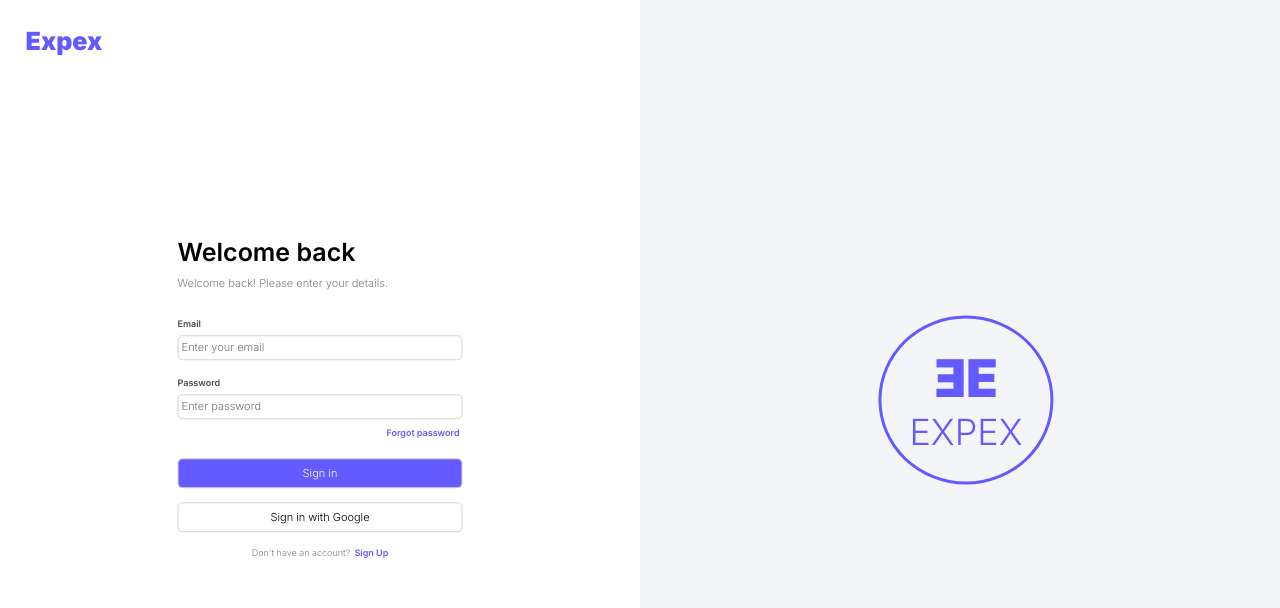
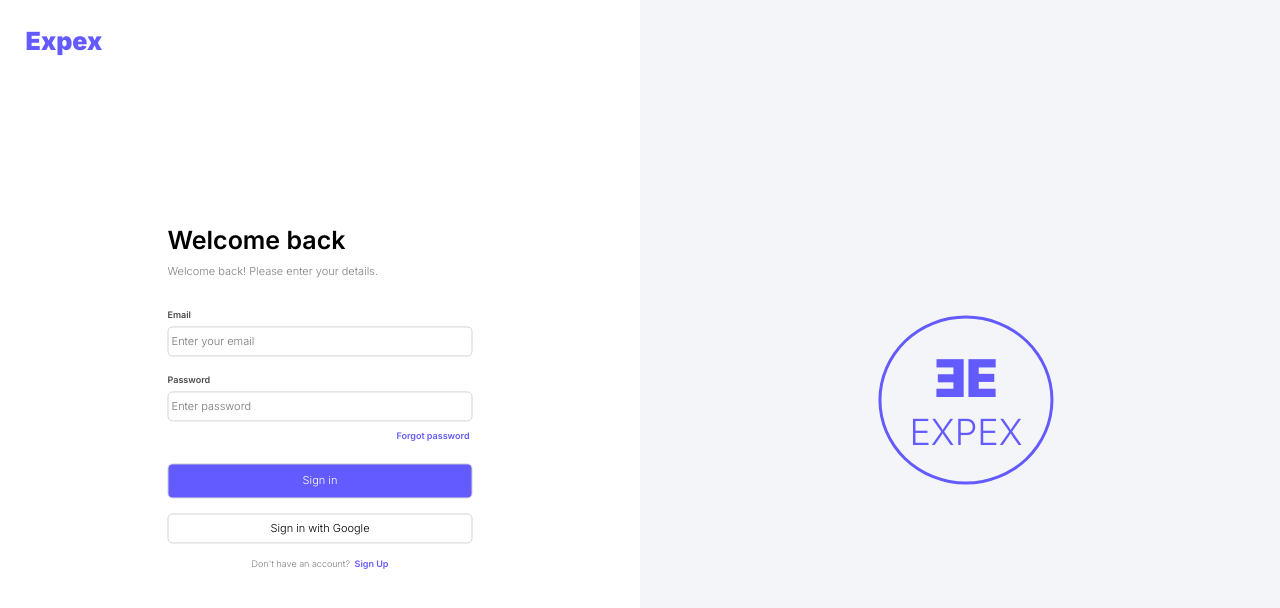
Before and after one commit to labeshbaral1/expex, a React (Create React App) app: page / in a window 1280 px wide. Shown: the top 608 px of the page. Built offline with nearby package versions, Linux system fonts and the light colour scheme.

Commit message:
small tweak

```diff
--- a/src/components/Landing/Signin.css
+++ b/src/components/Landing/Signin.css
@@ -77,7 +77,7 @@ justify-content: center;
   .login-items{
     display: flex;
     flex-direction: column;
-    width: 295px;
+    width: 315px;
     padding-left: 5px;
     padding-right: 5px;
     padding-bottom: 5px;
@@ -106,7 +106,7 @@ justify-content: center;
 
 .em{
     background: transparent;
-    height: 25px;
+    height: 30px;
     margin-bottom: 1%;
 
     border-radius: 5px;
@@ -119,7 +119,7 @@ justify-content: center;
 
 .pass{
     background: transparent;
-    height: 25px;
+    height: 30px;
     margin-bottom: 3%;
 
     border-radius: 5px;
@@ -144,7 +144,7 @@ justify-content: center;
 }
 
 .signin-but{
-    height: 30px;
+    height: 35px;
     margin-bottom: 5%;
     border-radius: 5px;
     background-color: white;
@@ -154,7 +154,7 @@ justify-content: center;
 }
 
 .goog1-but{
-    height: 30px;
+    height: 35px;
     margin-bottom: 5%;
     border-radius: 5px;
     background-color:#635BFF;
```
